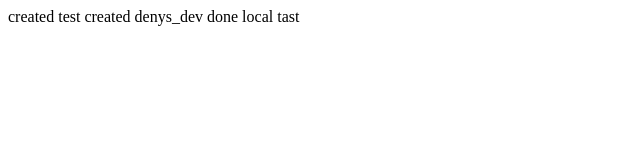
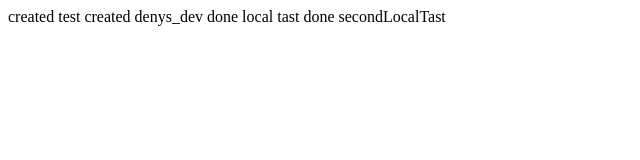
Before and after one commit to DenysV14/new, a plain HTML site: page index.html in a window 1280 px wide. Shown: the whole page, without its empty margins (0-640 px from the left). Drawn offline with Linux system fonts and the light colour scheme.

Commit message:
done secondLocalTast

```diff
--- a/index.html
+++ b/index.html
@@ -8,5 +8,6 @@
 created test
 created denys_dev
 done local tast
+done secondLocalTast
 </body>
 </html>
```
